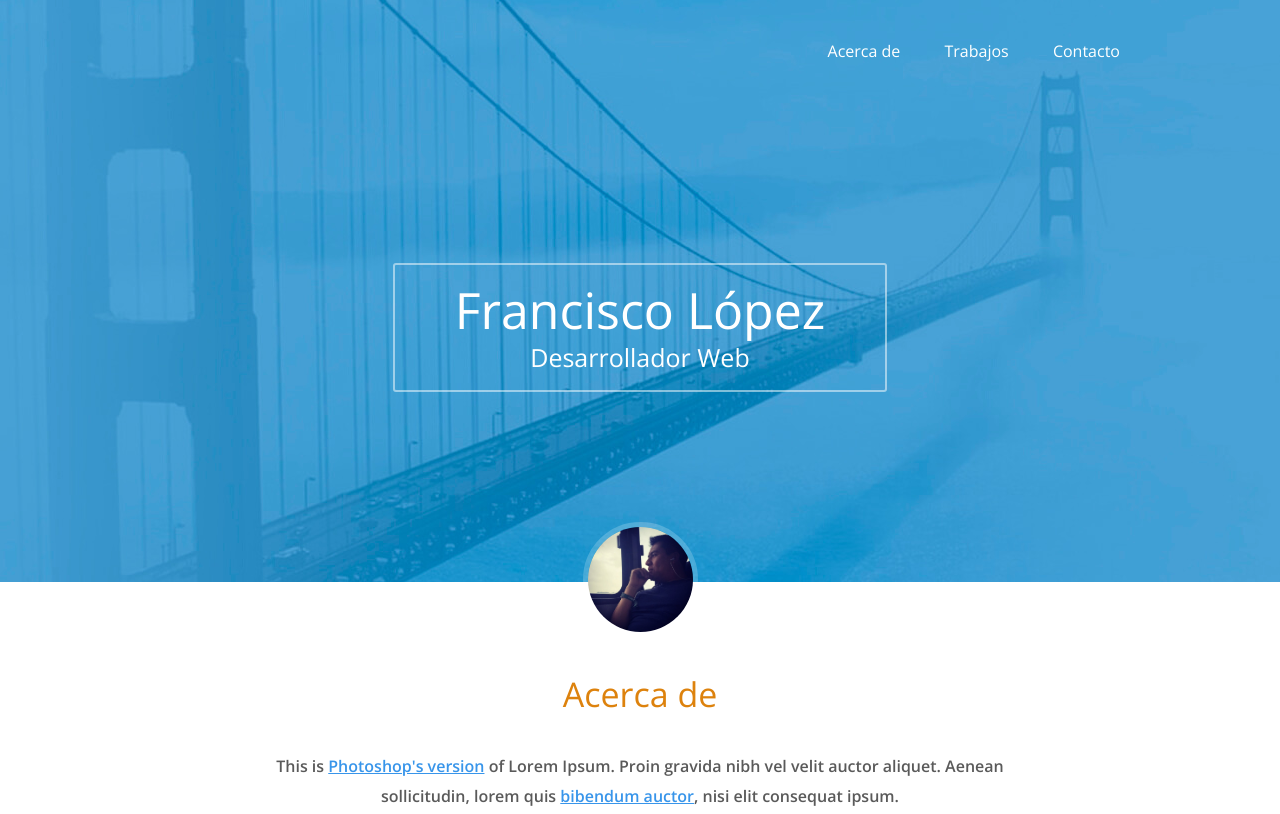
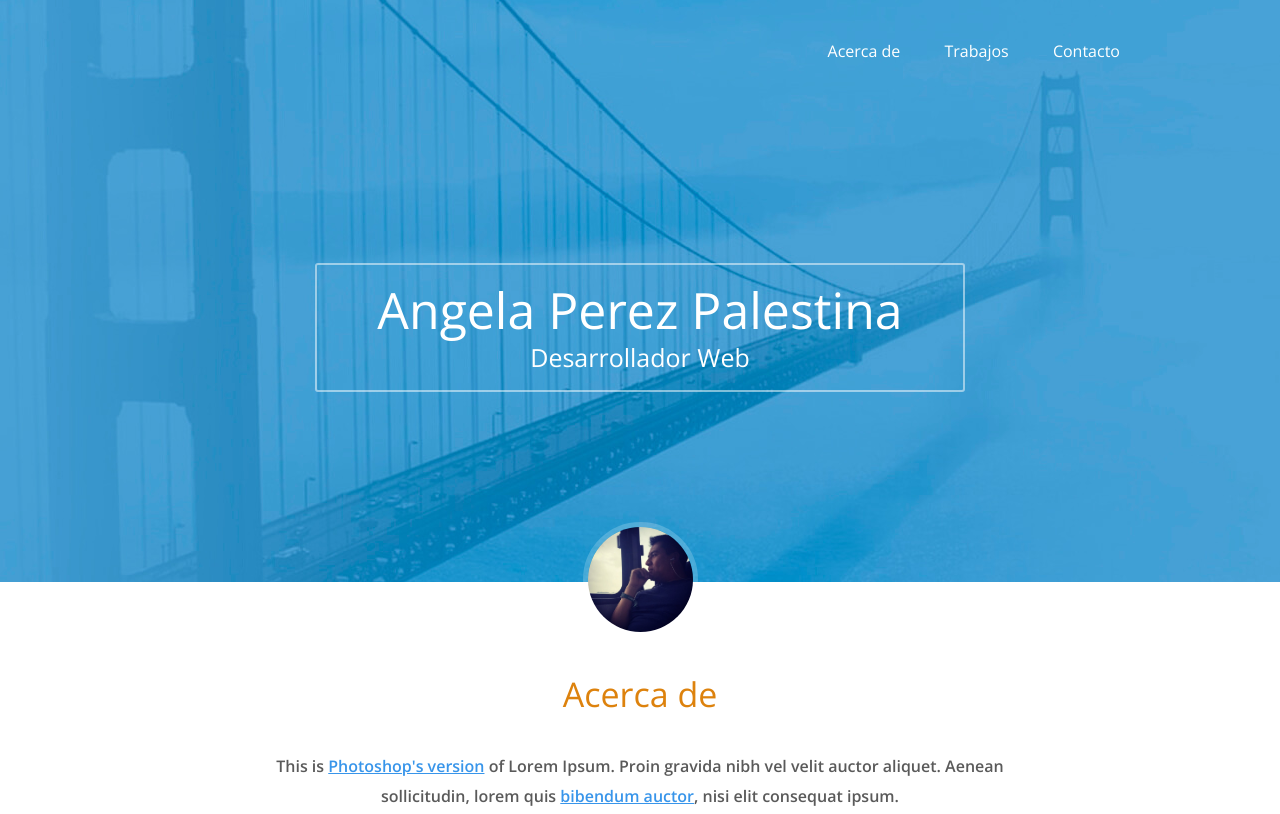
Before and after one commit to angelapzpa/angelapzpa.github.io, a plain HTML site: page index.html in a window 1280 px wide. Shown: the top 814 px of the page. Drawn offline with nearby package versions, Linux system fonts and the light colour scheme.

Commit message:
Update index.html

```diff
--- a/index.html
+++ b/index.html
@@ -20,7 +20,7 @@
 
 			<div class="contenedor-texto">
 				<div class="texto">
-					<h1 class="nombre">Francisco López</h1>
+					<h1 class="nombre">Angela Perez Palestina </h1>
 					<h2 class="profesion">Desarrollador Web</h2>
 				</div>
 			</div>
```
